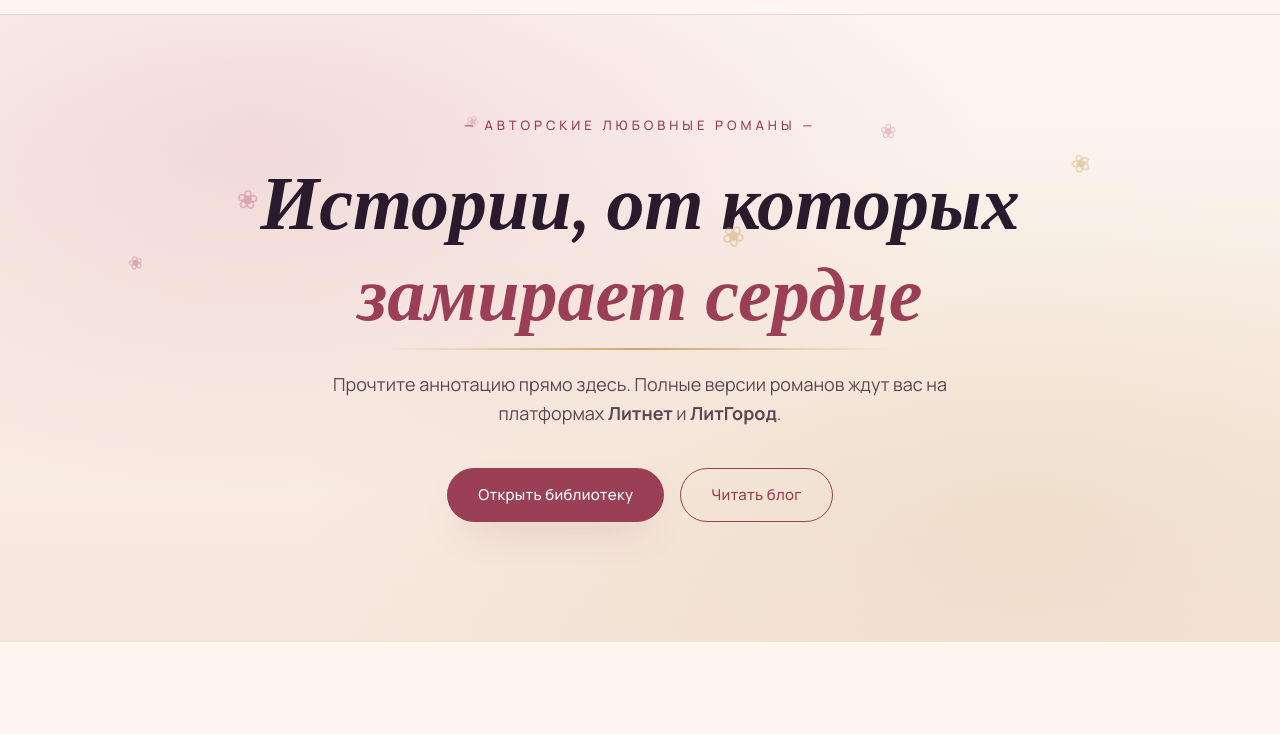
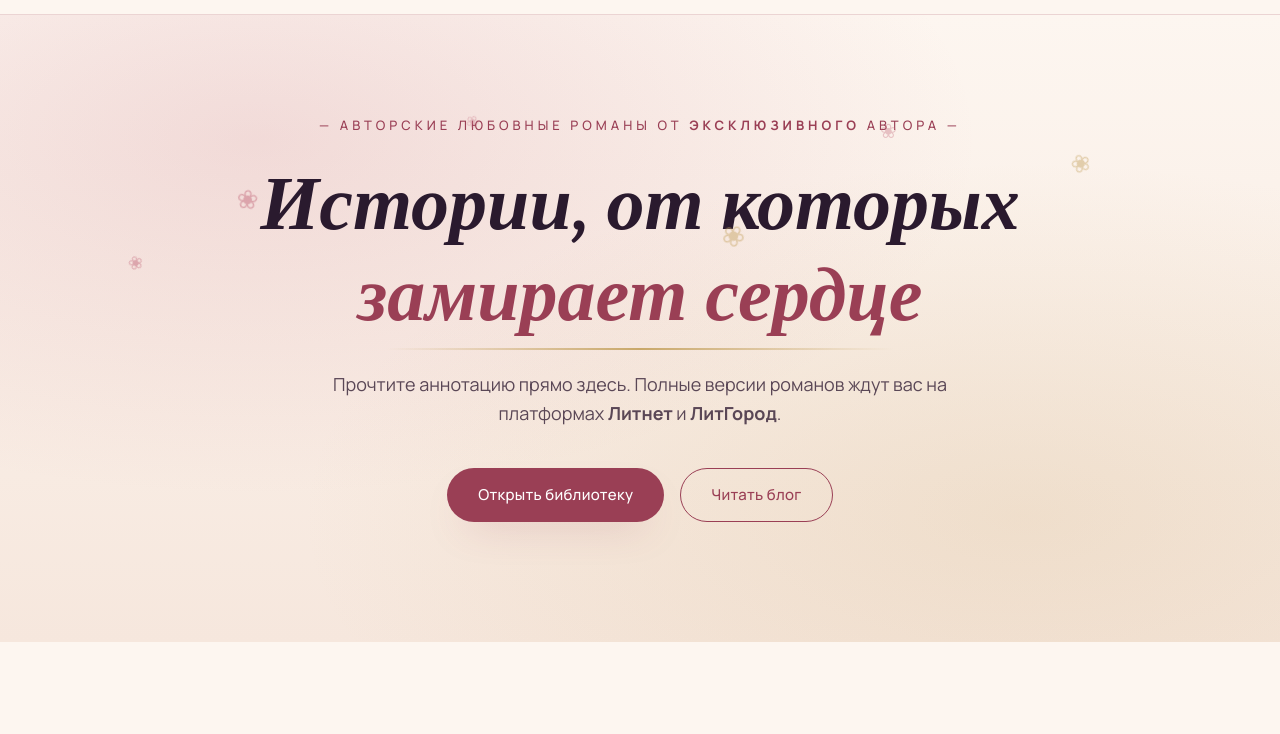
Before and after one commit to ru1evka/heart-bound, a website: page index.html in a window 1280 px wide. Shown: the part 66-800 px from the top of the page. Drawn offline with nearby package versions, Linux system fonts and the light colour scheme; no server answers.

Commit message:
Fix header

```diff
--- a/index.html
+++ b/index.html
@@ -36,7 +36,7 @@
 <section class="hero">
     <div class="hero__bg"></div>
     <div class="container hero__inner">
-        <p class="hero__eyebrow">— авторские любовные романы —</p>
+        <p class="hero__eyebrow">— авторские любовные романы от <strong>ЭКСКЛЮЗИВНОГО</strong> автора —</p>
         <h1 class="hero__title">Истории, от которых<br><span>замирает сердце</span></h1>
         <p class="hero__lead">Прочтите аннотацию прямо здесь. Полные версии романов ждут вас на платформах <strong>Литнет</strong> и <strong>ЛитГород</strong>.</p>
         <div class="hero__btns">
```
